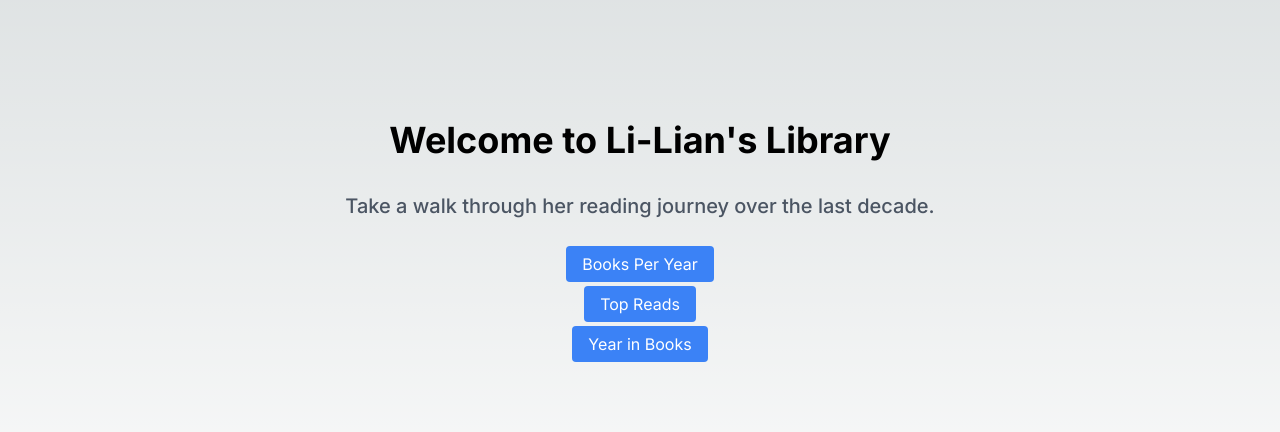
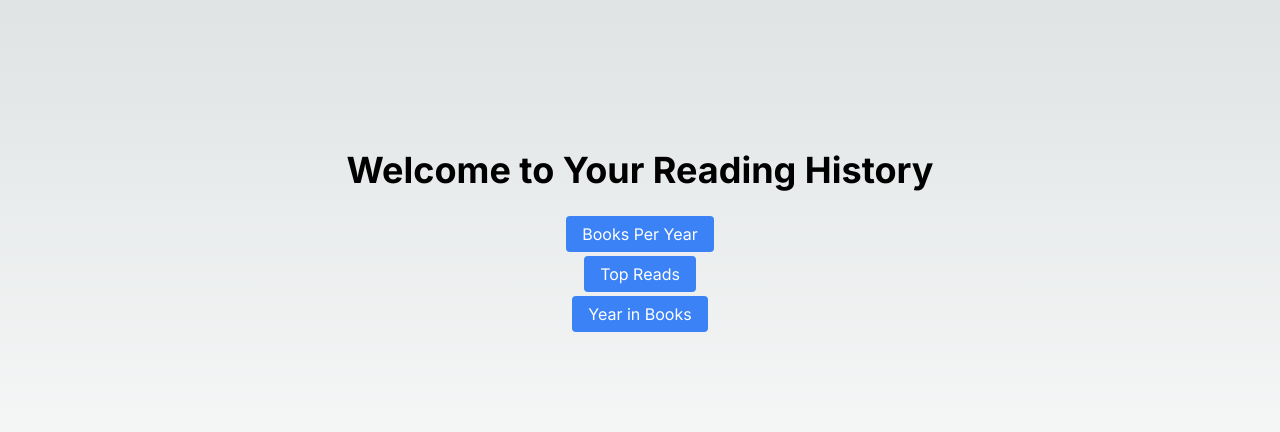
Before and after one commit to anglilian/goodreads, a Next.js app: page / in a window 1280 px wide. Shown: the part 194-626 px from the top of the page. Built offline with nearby package versions, Linux system fonts and the light colour scheme.

Commit message:
Fix linting errors

```diff
--- a/app/page.tsx
+++ b/app/page.tsx
@@ -5,8 +5,7 @@ import './globals.css';  // Ensure this is imported to apply the styles
 const Home: React.FC = () => {
   return (
     <div className="flex flex-col items-center justify-center h-screen text-center">
-      <h1 className="text-4xl font-bold mb-8">Welcome to Li-Lian's Library</h1>
-      <h2 className="text-xl font-medium mb-8 text-gray-600">Take a walk through her reading journey over the last decade.</h2>
+      <h1 className="text-4xl font-bold mb-8">Welcome to Your Reading History</h1>
       <nav>
       <ul className="space-y-4" >
           <li><Link href="/books-per-year" className="px-4 py-2 bg-blue-500 text-white rounded hover:bg-blue-700 transition duration-300">Books Per Year</Link></li>
--- a/components/ImageWithFallback.tsx
+++ b/components/ImageWithFallback.tsx
@@ -1,5 +1,6 @@
 import React, { useState, useEffect } from 'react';
 import { fetchBookCover } from '../utils';
+import Image from 'next/image';
 
 interface ImageWithFallbackProps {
   isbn?: string;
@@ -31,7 +32,7 @@ const ImageWithFallback: React.FC<ImageWithFallbackProps> = ({ isbn, title, auth
   return (
     <div className={`${sizeClass} flex items-center justify-center`}>
       {isImageLoaded && imageSrc ? (
-        <img src={imageSrc} alt={alt} title={alt} className="w-auto h-full object-cover" />
+        <Image src={imageSrc} alt={alt} title={alt} className="w-auto h-full object-cover" />
       ) : (
         <div className={`w-full h-full placeholder-box`} title={alt}>
           {placeholder}
```
